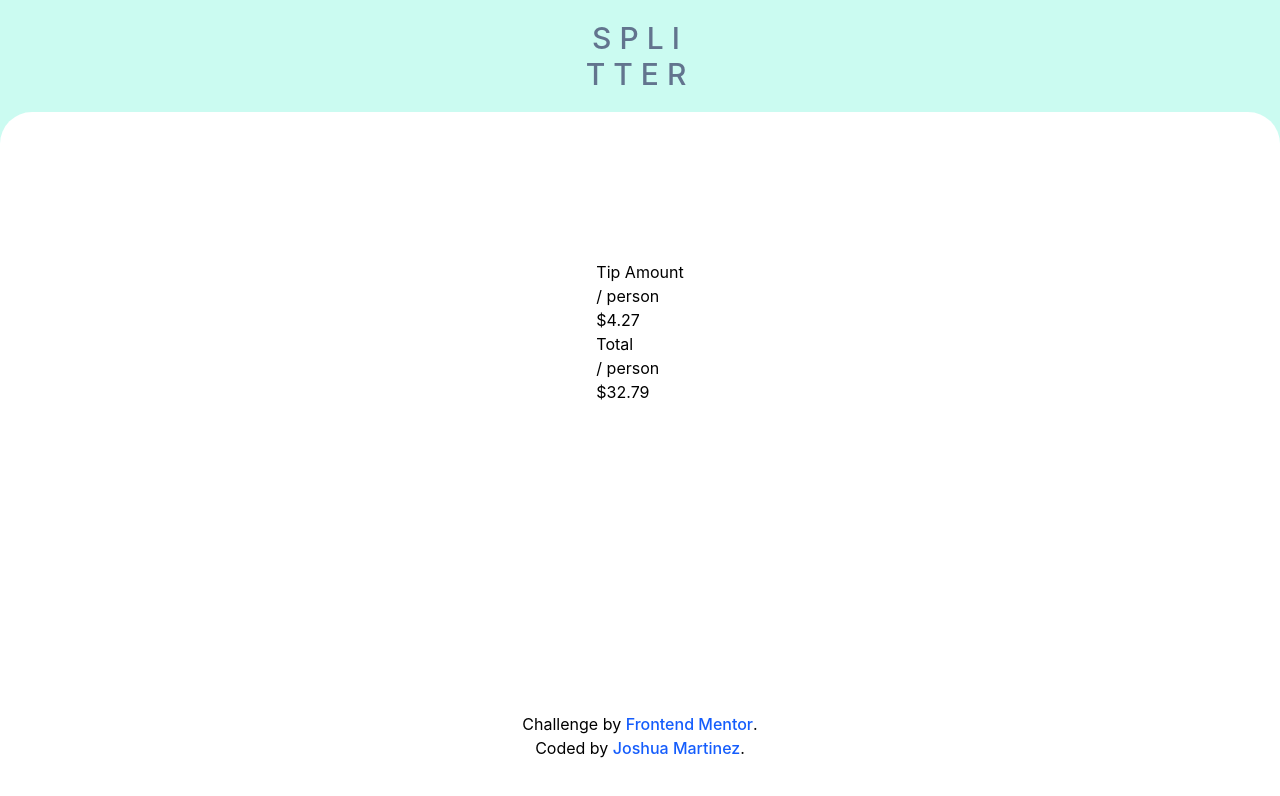
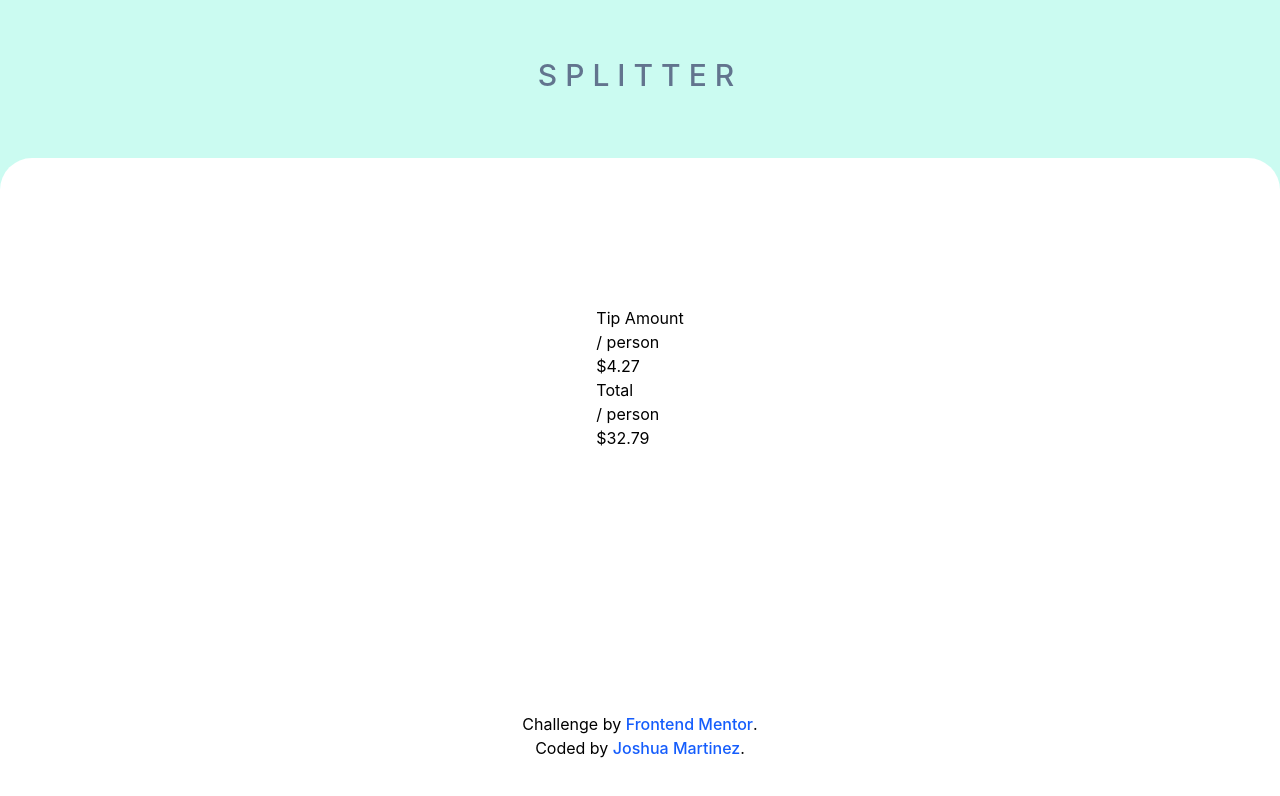
Before and after one commit to JoshuaM04/Tip-Calculator-App, a React (Vite) app in the folder Tip-Calculator-App/: page / in a window 1280 px wide. Shown: the top 796 px of the page. Built offline with nearby package versions, Linux system fonts and the light colour scheme.

Commit message:
Changed the layout of the parent-container to a grid and added custom values to the sizing of the rows.

```diff
--- a/Tip-Calculator-App/src/App.jsx
+++ b/Tip-Calculator-App/src/App.jsx
@@ -22,12 +22,11 @@ export default function TipCalculator() {
       */
 
   return (
-    <div className="parent-container flex flex-col items-center justify-between min-h-screen min-w-screen bg-teal-100">
-      <header className="text-3xl text-center text-slate-500 uppercase font-medium tracking-[.5rem] p-[20px]">
-        <p>spli</p>
-        <p>tter</p>
+    <div className="parent-container grid grid-rows-[150px_1fr] grid-cols-1 gap-2 min-h-screen min-w-screen bg-teal-100">
+      <header className="text-3xl flex items-center justify-center text-slate-500 uppercase font-medium tracking-[.5rem] p-[20px]">
+        splitter
       </header>
-      <main className="bg-white flex flex-col items-center gap-5 rounded-t-4xl w-full min-h-[1000px] p-[40px]">
+      <main className="bg-white flex flex-col items-center gap-5 rounded-t-4xl w-full p-[40px]">
         <fieldset>
           <label></label>
           <input />
```
